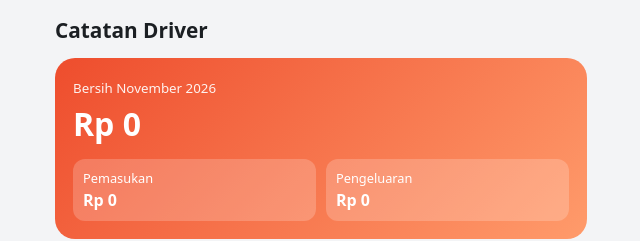
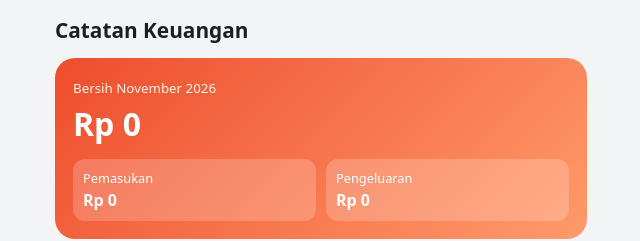
Before and after one commit to duitnihh/duitnihh.github.io, a plain HTML site: page index.html in a window 1280 px wide. Shown: the top 241 px of the page, 319-959 px from the left. Drawn offline with Linux system fonts and the light colour scheme.

Commit message:
Update index.html

```diff
--- a/index.html
+++ b/index.html
@@ -103,7 +103,7 @@ nav .fab{color:var(--ac)}
 
 <!-- BERANDA -->
 <section class="page" id="p-beranda">
-  <h1>Catatan Driver</h1>
+  <h1>Catatan Keuangan</h1>
   <div class="hero">
     <small id="hMonth"></small>
     <div class="big" id="hBersih">Rp 0</div>
```
